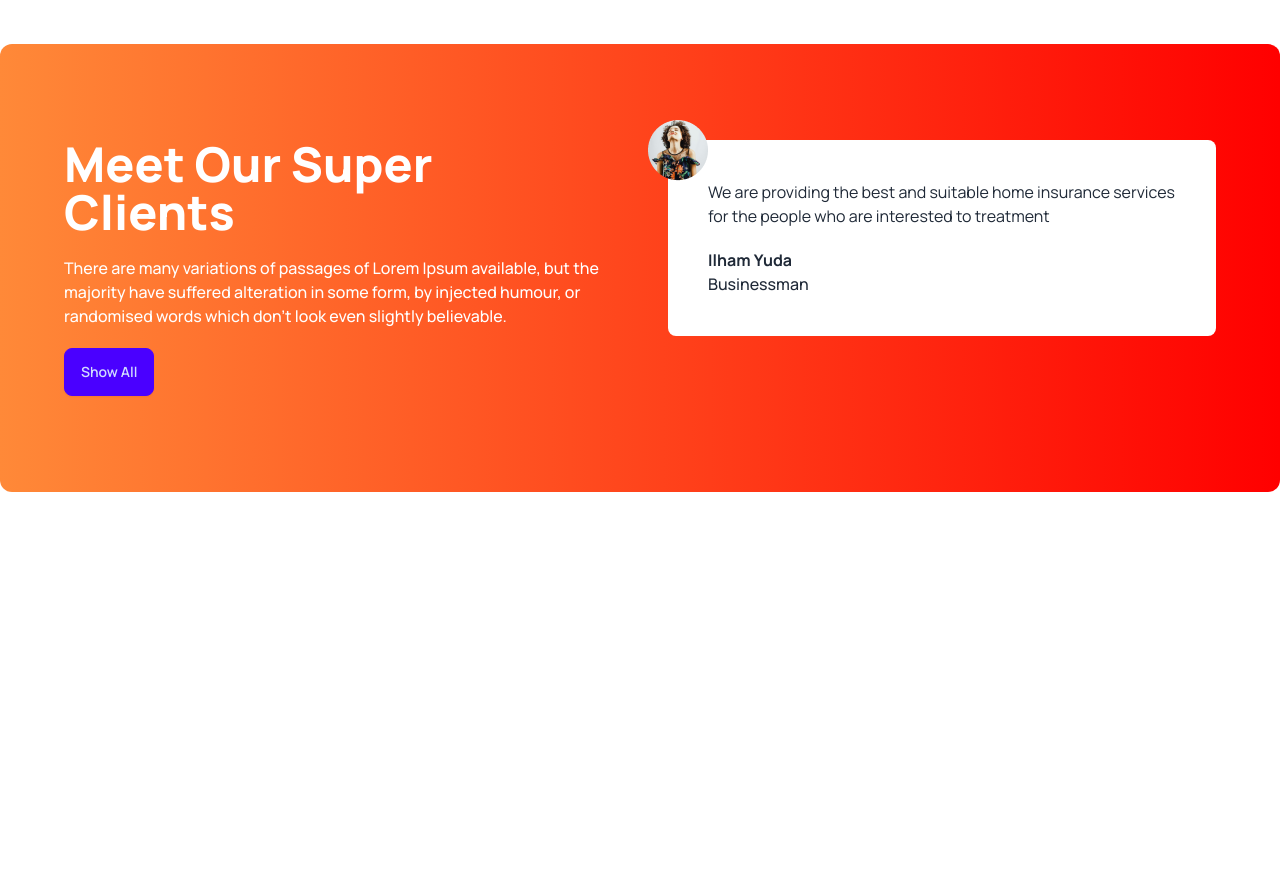
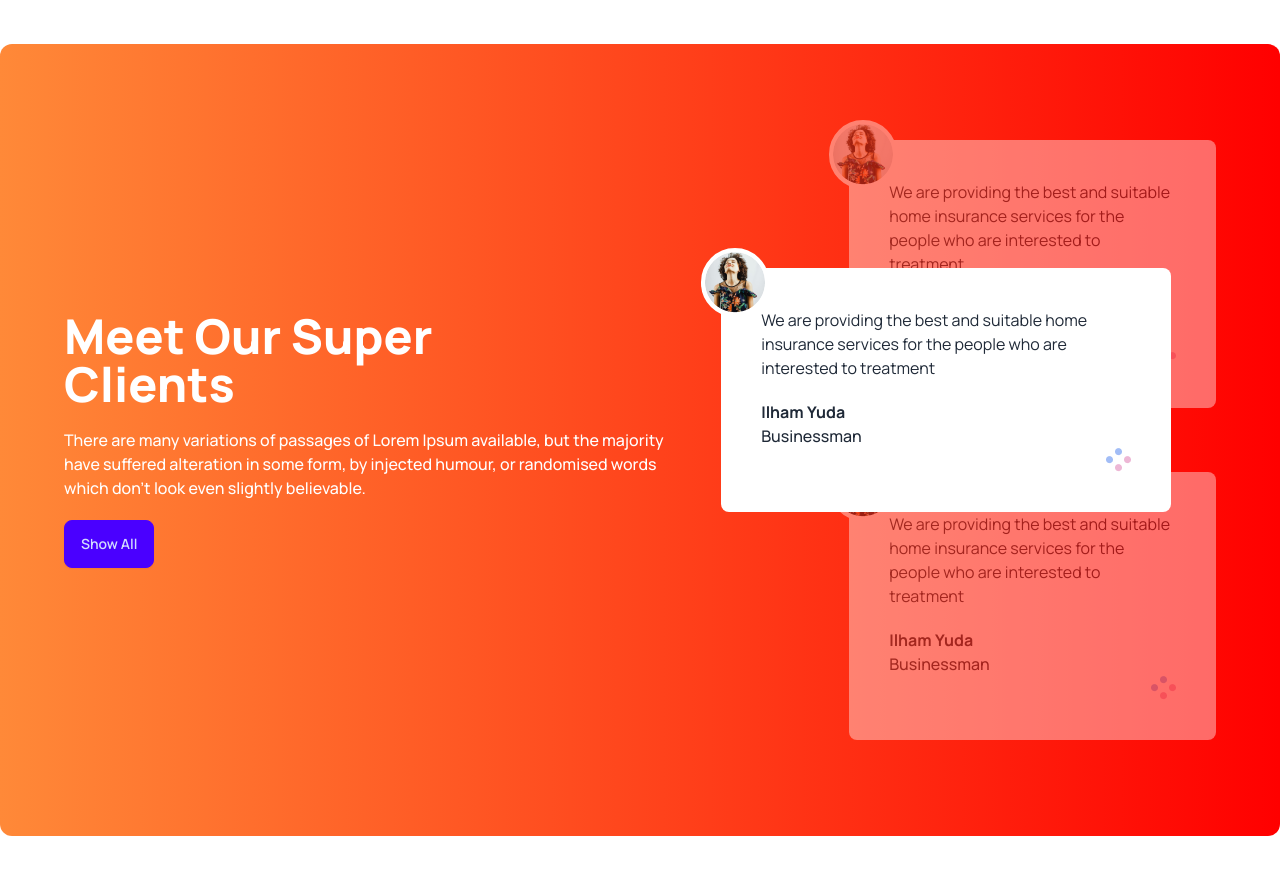
Before and after one commit to riponmondalbd/tea-house-with-daisyui, a plain HTML site: page index.html in a window 1280 px wide. Shown: the part 2000-2874 px from the top of the page. Before the commit the page ends 2636 px from the top, so only its background shows below. Drawn offline with nearby package versions, Linux system fonts and the light colour scheme.

Commit message:
relative and absolute positioning of review

```diff
--- a/index.html
+++ b/index.html
@@ -129,7 +129,7 @@
                 <div class="h-36 bg-gradient-to-r from-[#D9D9D9] to-[#FFFFFF] rounded-xl"></div>
             </div>
             <div class="space-y-5 flex-1">
-                <h3 class="text-5xl font-extrabold">
+                <h3 class="text-4xl lg:text-5xl font-extrabold">
                     Great Tea, Freshly <br>
                     Presented
                 </h3>
@@ -156,8 +156,8 @@
 
         <!-- super clients -->
         <section
-            class="flex flex-col lg:flex-row gap-14 my-36 rounded-xl bg-gradient-to-r from-[#FF8938] to-[#FF0000] px-16 py-24">
-            <div class="space-y-5 flex-1">
+            class="flex items-center flex-col lg:flex-row gap-14 my-36 rounded-xl bg-gradient-to-r from-[#FF8938] to-[#FF0000] px-16 py-24">
+            <div class="space-y-5 lg:pr-28">
                 <h2 class="text-5xl font-extrabold text-white">
                     Meet Our Super <br>
                     Clients
@@ -171,10 +171,12 @@
                     Show All
                 </button>
             </div>
-            <div class="flex-1">
-                <!-- review -->
-                <div class="relative p-10 rounded-lg bg-white">
-                    <img class="absolute -left-5 -top-5" src="images/client.png" alt="">
+            <!-- review container -->
+            <div class="relative">
+                <!-- next review -->
+                <div class="relative mb-16 opacity-40 p-10 rounded-lg bg-white">
+                    <img class="absolute -left-5 -top-5 border-4 border-white rounded-full bg-white"
+                        src="images/client.png" alt="">
                     <p>
                         We are providing the best and suitable home insurance services for the people who are interested
                         to treatment
@@ -185,6 +187,45 @@
                     <p class="font-medium">
                         Businessman
                     </p>
+                    <div class="flex justify-end">
+                        <img src="images/circles.png" alt="">
+                    </div>
+                </div>
+                <!-- current review -->
+                <div class="absolute p-10 top-32 z-20 lg:-left-32 lg:w-[450px] rounded-lg bg-white">
+                    <img class="absolute -left-5 -top-5 border-4 border-white rounded-full bg-white"
+                        src="images/client.png" alt="">
+                    <p>
+                        We are providing the best and suitable home insurance services for the people who are interested
+                        to treatment
+                    </p>
+                    <h4 class="font-bold mt-5">
+                        Ilham Yuda
+                    </h4>
+                    <p class="font-medium">
+                        Businessman
+                    </p>
+                    <div class="flex justify-end">
+                        <img src="images/circles.png" alt="">
+                    </div>
+                </div>
+                <!-- previous review -->
+                <div class="relative opacity-40 p-10 rounded-lg bg-white">
+                    <img class="absolute -left-5 -top-5 border-4 border-white rounded-full bg-white"
+                        src="images/client.png" alt="">
+                    <p>
+                        We are providing the best and suitable home insurance services for the people who are interested
+                        to treatment
+                    </p>
+                    <h4 class="font-bold mt-5">
+                        Ilham Yuda
+                    </h4>
+                    <p class="font-medium">
+                        Businessman
+                    </p>
+                    <div class="flex justify-end">
+                        <img src="images/circles.png" alt="">
+                    </div>
                 </div>
             </div>
         </section>
```
